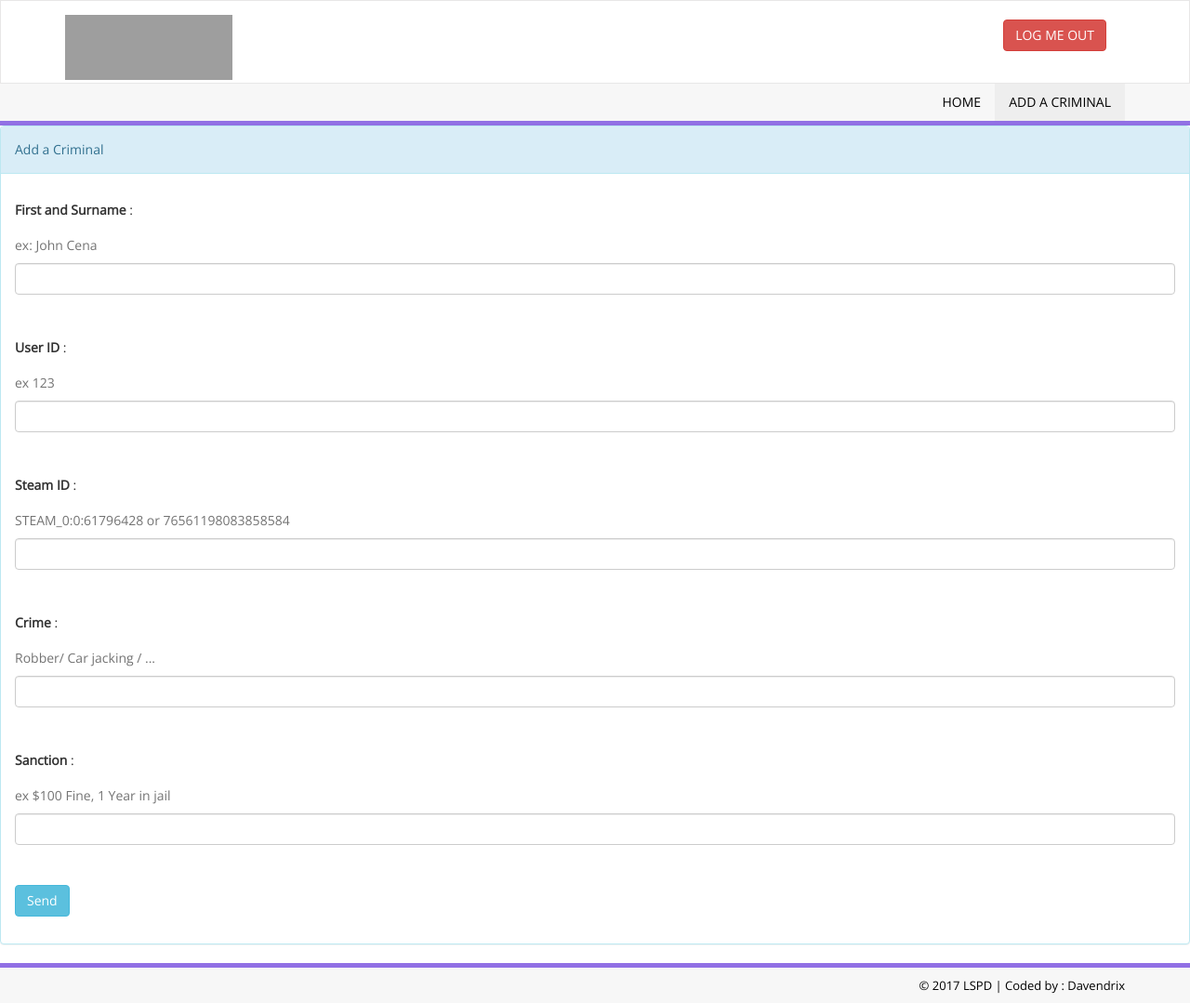
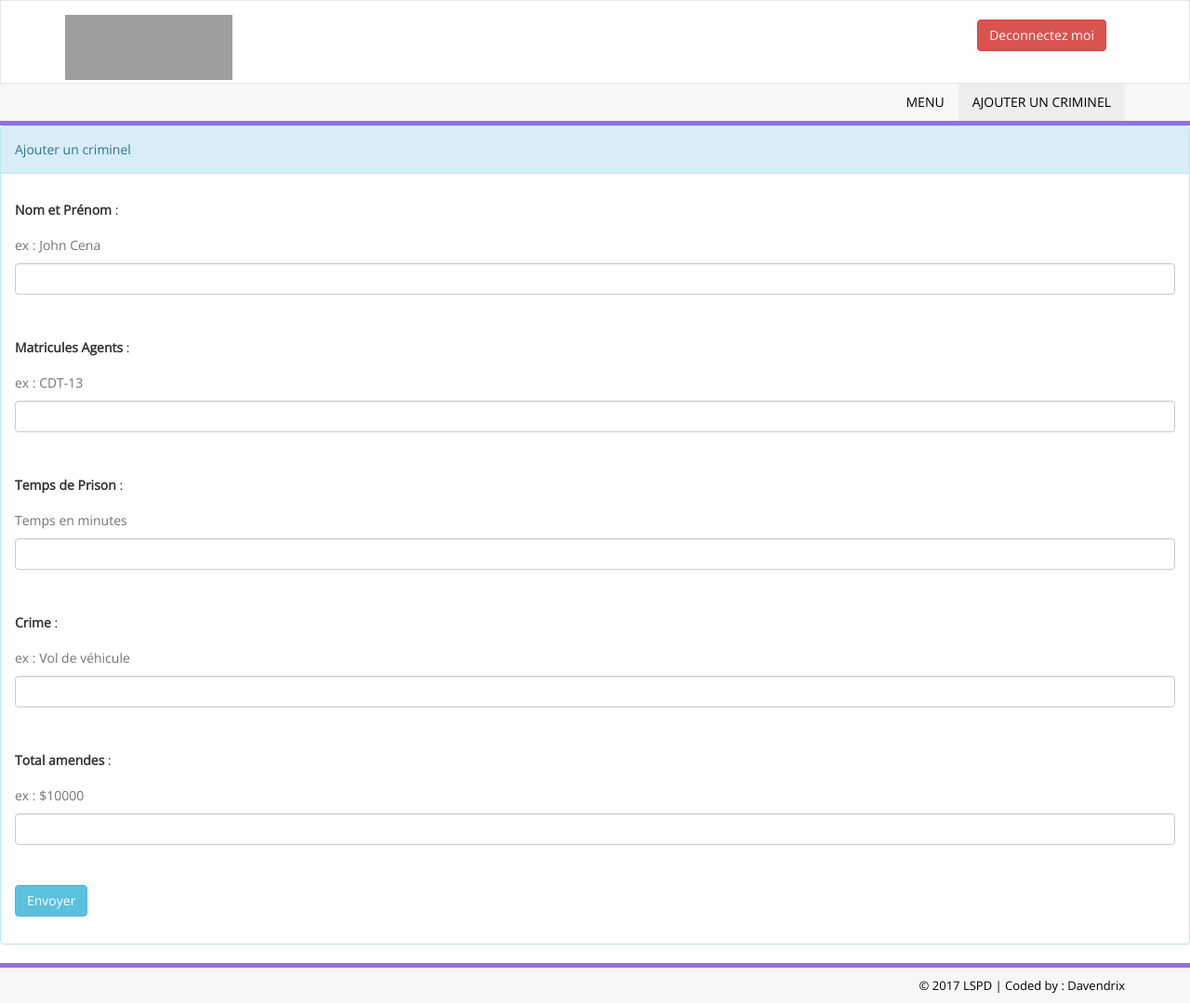
Before and after one commit to kurama-a/LSPD, a PHP site: page /add_criminal.php in a window 1280 px wide. Shown: the whole page at 93% size. Run offline with PHP 8.4, Linux system fonts and the light colour scheme; the visitor is signed in with stand-in values (Sample User, id 1); grey boxes are pictures that could not be loaded.

Commit message:
Traduction du projet

```diff
--- a/add_criminal.php
+++ b/add_criminal.php
@@ -33,7 +33,7 @@
 						</a>
 					</div>
 					<div class="right-div">
-						<a href="logout.php" class="btn btn-danger pull-right">LOG ME OUT</a>
+						<a href="logout.php" class="btn btn-danger pull-right">Deconnectez moi</a>
 					</div>
 				</div>
 			</div>
@@ -45,10 +45,10 @@
 							<div class="navbar-collapse collapse ">
 								<ul id="menu-top" class="nav navbar-nav navbar-right">
 									<li>
-										<a href="index.php"> Home</a>
+										<a href="index.php"> Menu</a>
 									</li>
 									<li>
-										<a href="add_criminal.php" class="menu-top-active">Add a criminal</a>
+										<a href="add_criminal.php" class="menu-top-active">Ajouter un criminel</a>
 									</li>
 								</ul>
 							</div>
@@ -60,7 +60,7 @@
 			<div class="panel panel-info">
 				<div class="panel-heading">
 					<p></p>
-					<p></p>Add a Criminal
+					<p></p>Ajouter un criminel
 					<p></p>
 					<p></p>
 				</div>
@@ -68,36 +68,36 @@
 					<form action="add_criminal_post.php" method="post">
 						<p>
 							<div class="form-group">
-								<label for="nom">First and Surname</label> :
-								<p class="help-block">ex: John Cena</p>
+								<label for="nom">Nom et Prénom</label> :
+								<p class="help-block">ex : John Cena</p>
 								<input type="text" name="nom" id="nom" class="form-control" required />
 								<br />
 							</div>
 							<div class="form-group">
-								<label for="message">User ID</label> :
-								<p class="help-block">ex 123</p>
+								<label for="message">Matricules Agents</label> :
+								<p class="help-block">ex : CDT-13</p>
 								<input type="text" name="telephone" id="telephone" class="form-control" required />
 								<br />
 							</div>
 							<div class="form-group">
-								<label for="message">Steam ID</label> :
-								<p class="help-block">STEAM_0:0:61796428 or 76561198083858584</p>
+								<label for="message">Temps de Prison</label> :
+								<p class="help-block">Temps en minutes</p>
 								<input type="text" name="steam" id="steam" class="form-control"/>
 								<br />
 							</div>
 							<div class="form-group">
 								<label for="message">Crime</label> :
-								<p class="help-block">Robber/ Car jacking / ...</p>
+								<p class="help-block">ex : Vol de véhicule</p>
 								<input type="text" name="crime" id="crime" class="form-control" required />
 								<br />
 							</div>
 							<div class="form-group">
-								<label for="message">Sanction</label> :
-								<p class="help-block">ex $100 Fine, 1 Year in jail</p>
+								<label for="message">Total amendes</label> :
+								<p class="help-block">ex : $10000</p>
 								<input type="text" name="sanction" id="sanction" class="form-control" required />
 								<br />
 							</div>
-							<input type="submit" value="Send" class="btn btn-info />
+							<input type="submit" value="Envoyer" class="btn btn-info />
 						</p>
 					</form>
 					<p></p>
--- a/config.php
+++ b/config.php
@@ -1,8 +1,8 @@
 <?php
-$username = "police-portal"; // username
-$password = "your password"; // password of the database
+$username = "root"; // username
+$password = ""; // password of the database
 $hostname = "localhost"; // host of the database
-$namebase = "police"; // name of the database
+$namebase = "lspd"; // name of the database
 
 
 
--- a/css/style.css
+++ b/css/style.css
@@ -97,7 +97,7 @@ input[type='submit'] {
   cursor: pointer;
 }
 
-.form input[type='email'],
+.form input[type='pseudo'],
 .form input[type='password'] {
   width: 100%;
 }
@@ -140,13 +140,13 @@ input[type='submit'] {
   width: 0.5em;
 }
 
-.login input[type='email'],
+.login input[type='pseudo'],
 .login input[type='password'] {
   border: 0.0625em solid #e5e5e5;
   padding: 1em 1.25em;
 }
 
-.login input[type='email'] {
+.login input[type='pseudo'] {
   border-top-left-radius: 0.25em;
   border-top-right-radius: 0.25em;
 }
```
Also changed, not shown: index.php (+8 -8 lines), login.php (+10 -11 lines), 1 other file.
